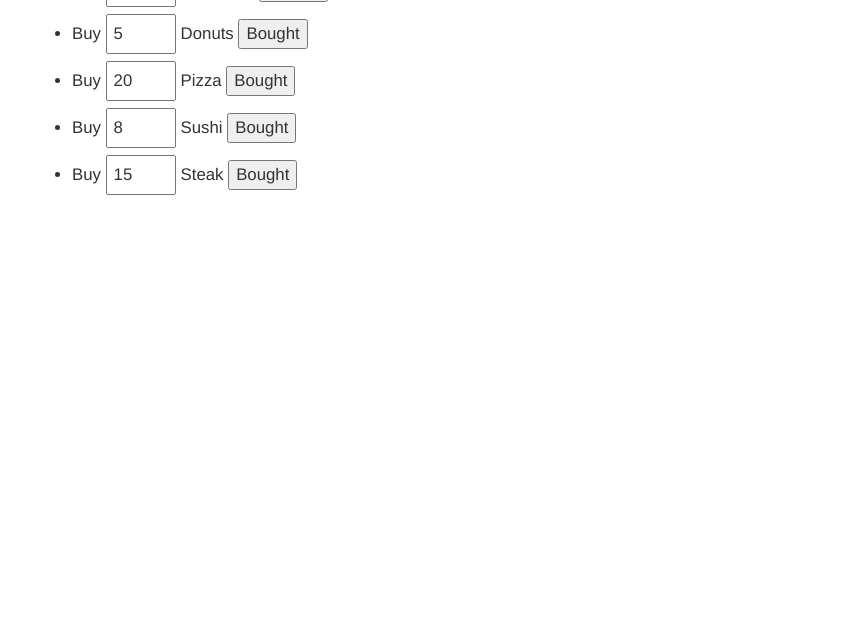
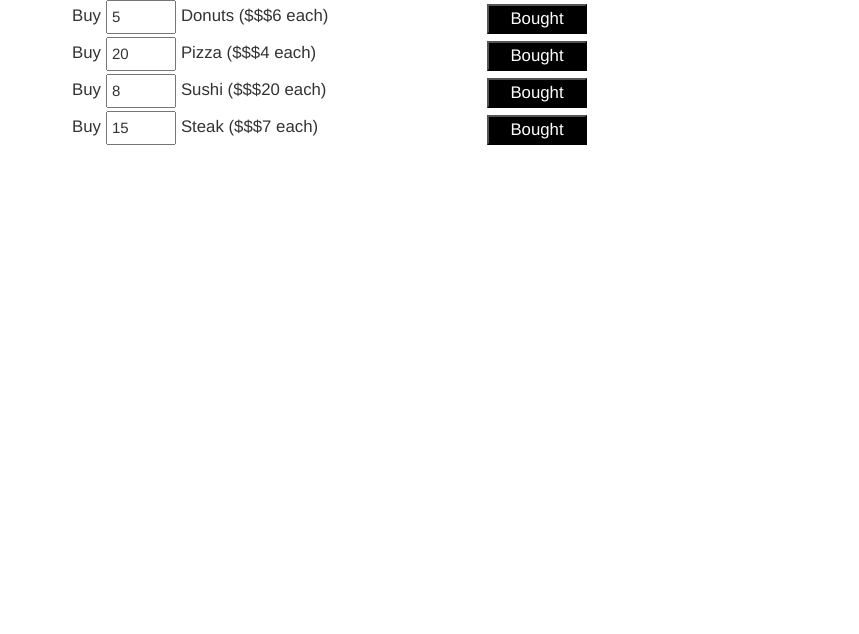
Before and after one commit to hinescb96/jhu-frontend-bruce-hines, a plain HTML site: page mod7_solution/index.html in a window 1280 px wide. Shown: the part 166-800 px from the top of the page, without its empty margins (38-897 px from the left). Drawn offline with Linux system fonts and the light colour scheme.

Commit message:
CSS Changes

```diff
--- a/mod7_solution/index.html
+++ b/mod7_solution/index.html
@@ -33,9 +33,9 @@
         <div ng-controller="ToBuyController as toBuy" class="col-md-6">
           <h2>To Buy:</h2>
           <ul>
-            <li ng-repeat="item in toBuy.items">
-              Buy <input id="quantity" ng-model="item.quantity" type="number">{{item.name}}
-              <span class="text-right">
+            <li ng-repeat="item in toBuy.items" class="buy-item">
+              Buy <input id="quantity" ng-model="item.quantity" type="number"> {{item.name}} ($$${{item.pricePerItem}} each)
+              <span class="button-container">
                 <button ng-click="toBuy.purchase($index)">
                   Bought
                 </button>
--- a/mod7_solution/js/app.js
+++ b/mod7_solution/js/app.js
@@ -48,11 +48,11 @@
         var alreadyBoughtItems = [];
 
         toBuyItems = [
-            { name: "Diet Coke", pricePerItem:2.5, quantity: 10 },
-            { name: "Donuts", pricePerItem:2.5, quantity: 5 },
-            { name: "Pizza", pricePerItem:2.5, quantity: 20 },
-            { name: "Sushi", pricePerItem:2.5, quantity: 8 },
-            { name: "Steak", pricePerItem:2.5, quantity: 15 }
+            { name: "Diet Coke", pricePerItem: 5, quantity: 10 },
+            { name: "Donuts", pricePerItem: 6, quantity: 5 },
+            { name: "Pizza", pricePerItem: 4, quantity: 20 },
+            { name: "Sushi", pricePerItem: 20, quantity: 8 },
+            { name: "Steak", pricePerItem: 7, quantity: 15 }
         ];
 
         service.purchase = function (itemIndex) {
--- a/mod7_solution/styles/app.css
+++ b/mod7_solution/styles/app.css
@@ -4,6 +4,31 @@ h1, h2 {
 
 input[type="number"] {
     width: 70px;
-    padding: 6px;
+    padding: 4px;
+    font-size: 15px;
+    margin-top: -4px;
     margin-right: 5px;
+    margin-left: 5px;
 }
+
+li {
+    margin-bottom: 15px;
+}
+
+button {
+    background-color: #000000;
+    color: #FFFFFF;
+    float: right;
+    margin-left: 10px;
+    width: 100px;
+}
+
+.buy-item{
+    display: flex;
+    text-align: center;
+}
+
+.button-container {
+    flex-grow: 1;
+    text-align: right;
+}
```
Also changed, not shown: mod7_solution/js/app.min.js.
